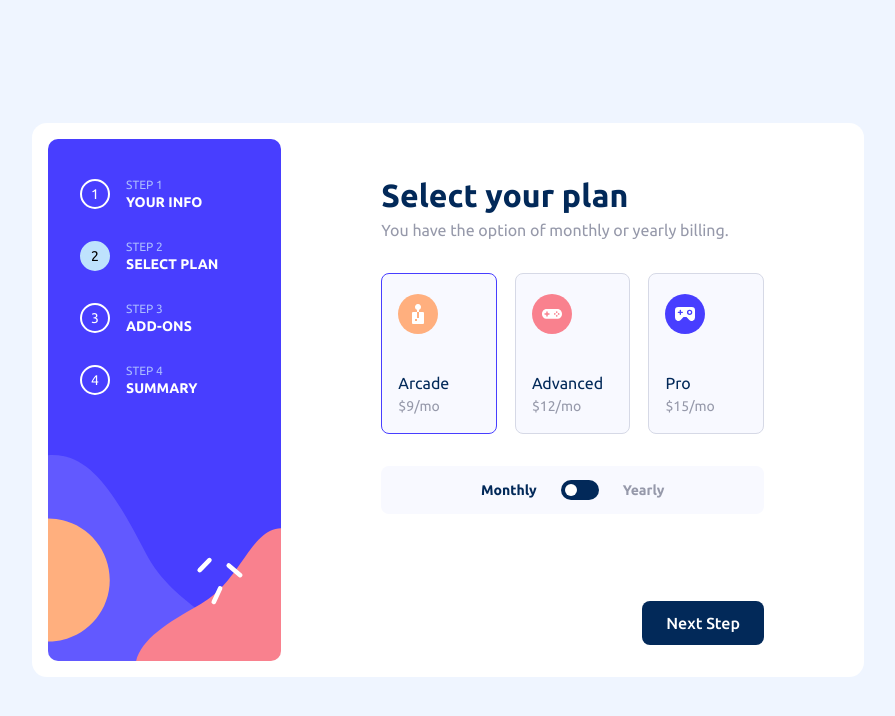
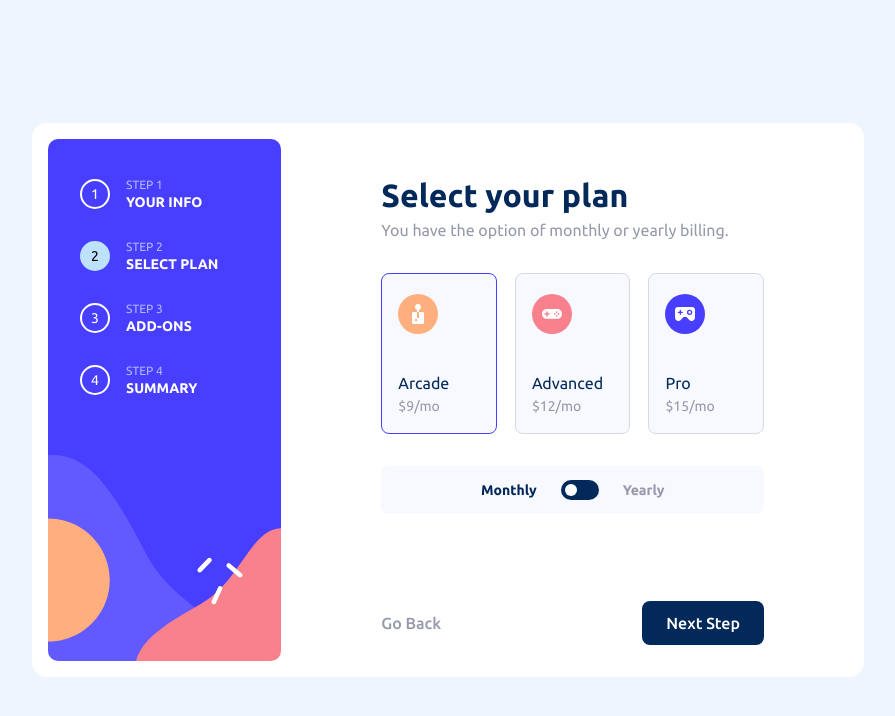
Before and after one commit to gabrielayresdev/Multi-step-form, a React (Vite) app: page / in a window 1280 px wide. Both pictures are taken after a click on the button "Next Step". Shown: the top 716 px of the page, without its empty margins (192-1087 px from the left). Built offline with nearby package versions, Linux system fonts and the light colour scheme.

Commit message:
feat: user can now go back in form.

```diff
--- a/src/components/FormPage/FormPage.module.sass
+++ b/src/components/FormPage/FormPage.module.sass
@@ -12,7 +12,10 @@
         .subtitle
             color: #9699AA
 
+    .content
+        flex: 1
 
-    button
-        align-self: flex-end
-        margin-top: auto
+    .pagination_control
+        display: flex
+        align-items: center
+        justify-content: space-between
--- a/src/components/FormPage/FormPage.tsx
+++ b/src/components/FormPage/FormPage.tsx
@@ -1,5 +1,6 @@
 import { useFormContext } from "../../contexts/FormContext";
 import Button from "../Button/Button";
+import GoPreviousButton from "../GoPreviousButton/GoPreviousButton";
 import styles from "./FormPage.module.sass";
 
 interface FormPageInterface {
@@ -16,8 +17,18 @@ export const FormPage = ({ title, subtitle, content }: FormPageInterface) => {
         <h2 className={styles.title}>{title}</h2>
         <p className={styles.subtitle}>{subtitle}</p>
       </div>
-      {content}
-      <Button text="Next Step" onClick={() => pagination.goNext()} />
+      <div className={styles.content}>{content}</div>
+      <div className={styles.pagination_control}>
+        <div>
+          {pagination.page > 0 ? (
+            <GoPreviousButton
+              text="Go Back"
+              onClick={() => pagination.goPrev()}
+            />
+          ) : null}
+        </div>
+        <Button text="Next Step" onClick={() => pagination.goNext()} />
+      </div>
     </div>
   );
 };
--- /dev/null
+++ b/src/components/GoPreviousButton/GoPreviousButton.module.sass
@@ -0,0 +1,8 @@
+.button
+    all: unset
+    color: #9699AA
+    font-weight: 500
+    cursor: pointer
+    transition: all .3s
+    &:hover
+        color: #022959
--- /dev/null
+++ b/src/components/GoPreviousButton/GoPreviousButton.tsx
@@ -0,0 +1,21 @@
+import styles from "./GoPreviousButton.module.sass";
+
+interface ButtonInterface
+  extends React.ButtonHTMLAttributes<HTMLButtonElement> {
+  text: string;
+  onClick?: VoidFunction;
+}
+
+export const GoPreviousButton = ({
+  text,
+  onClick,
+  ...args
+}: ButtonInterface) => {
+  return (
+    <button className={styles.button} onClick={onClick} {...args}>
+      {text}
+    </button>
+  );
+};
+
+export default GoPreviousButton;
```
